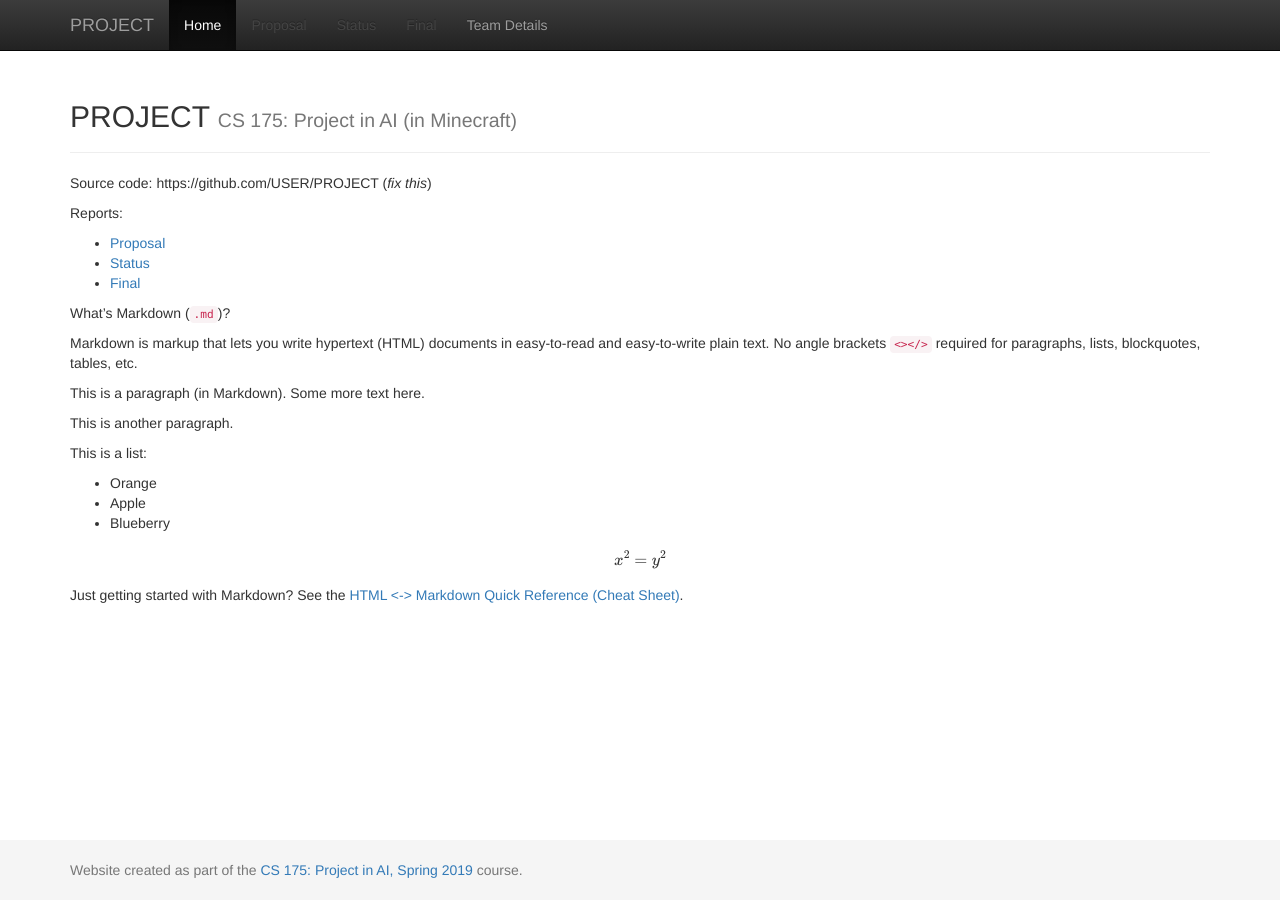
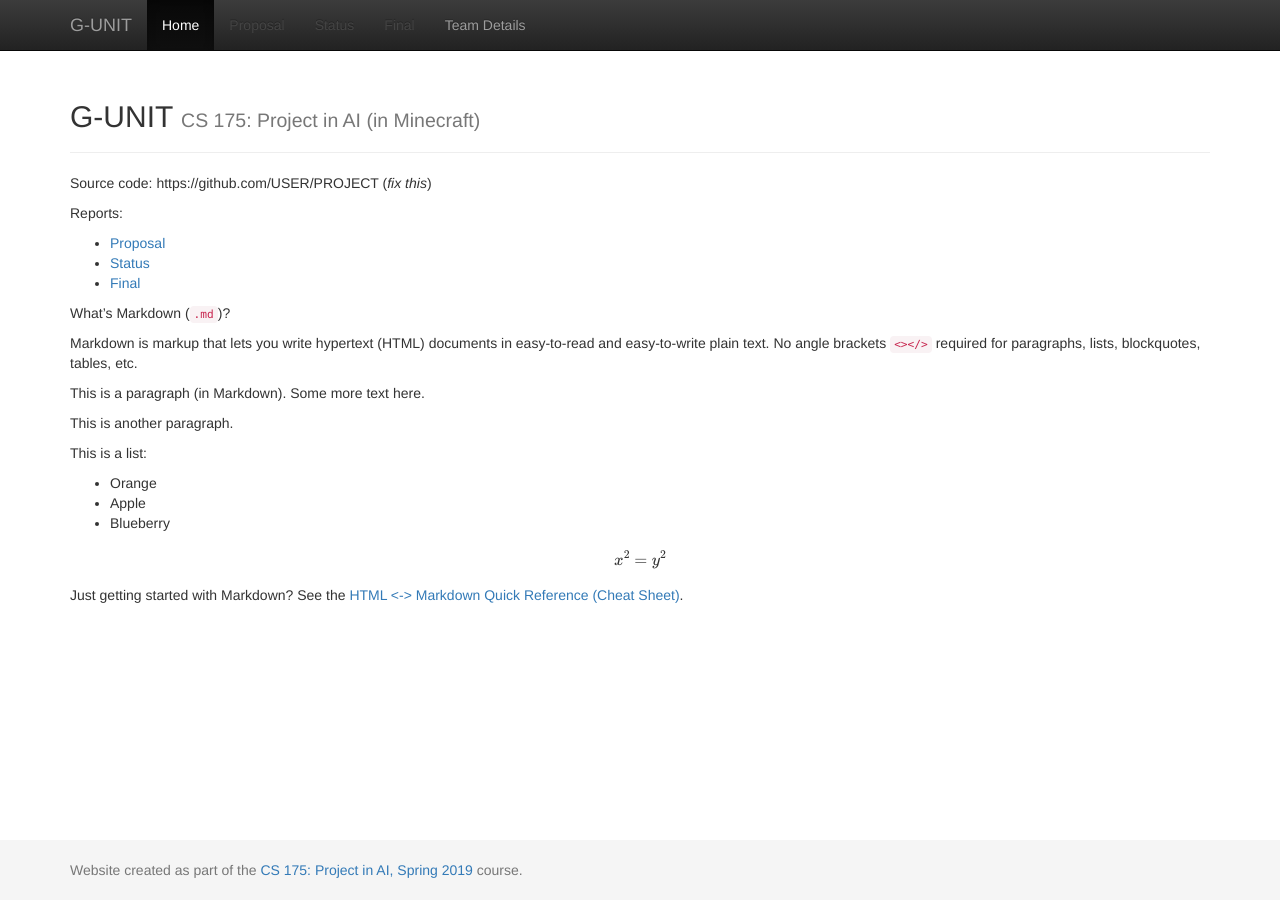
Before and after one commit to joycele/Shepherd, a Jekyll site: the page built from docs/index.md, in a window 1280 px wide. Built offline with Jekyll 4.4.1, drawn with Linux system fonts in a browser that asks for light colours; formulas are drawn with MathJax 3.

Commit message:
Update Project Title

```diff
--- a/docs/_config.yml
+++ b/docs/_config.yml
@@ -1,7 +1,7 @@
 ###########
 # site.title
 
-title:    'PROJECT'
+title:    'G-UNIT'
 subtitle: 'CS 175: Project in AI (in Minecraft)'
 
 
```
